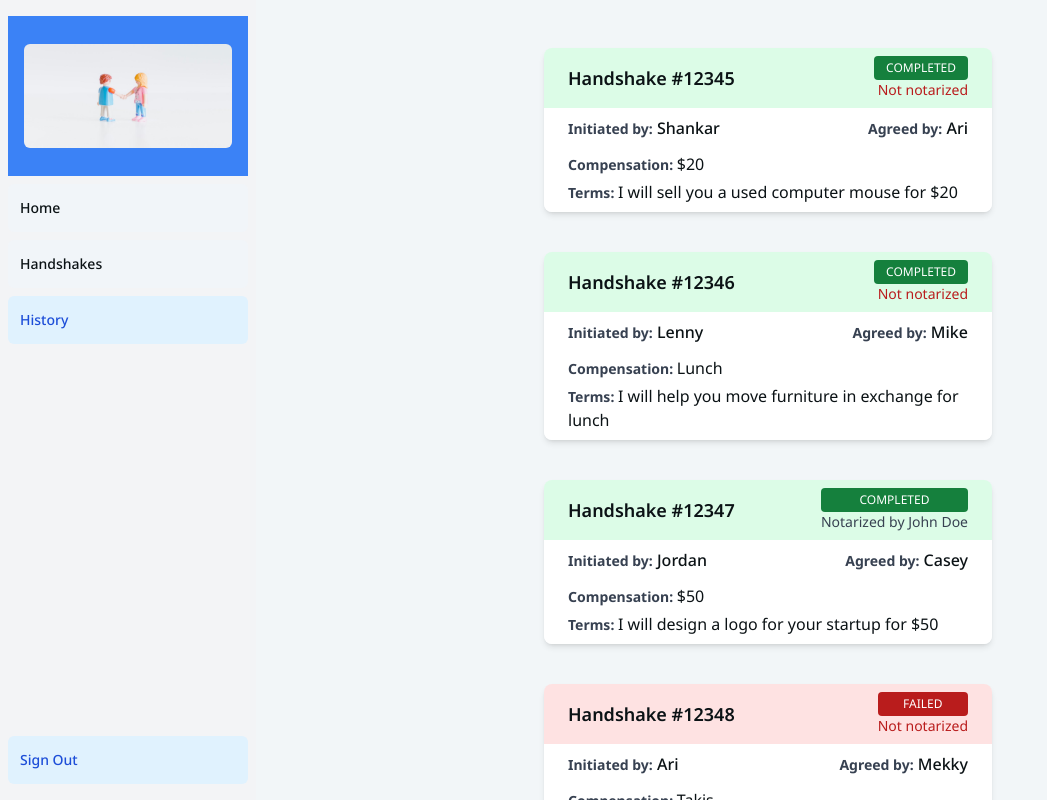
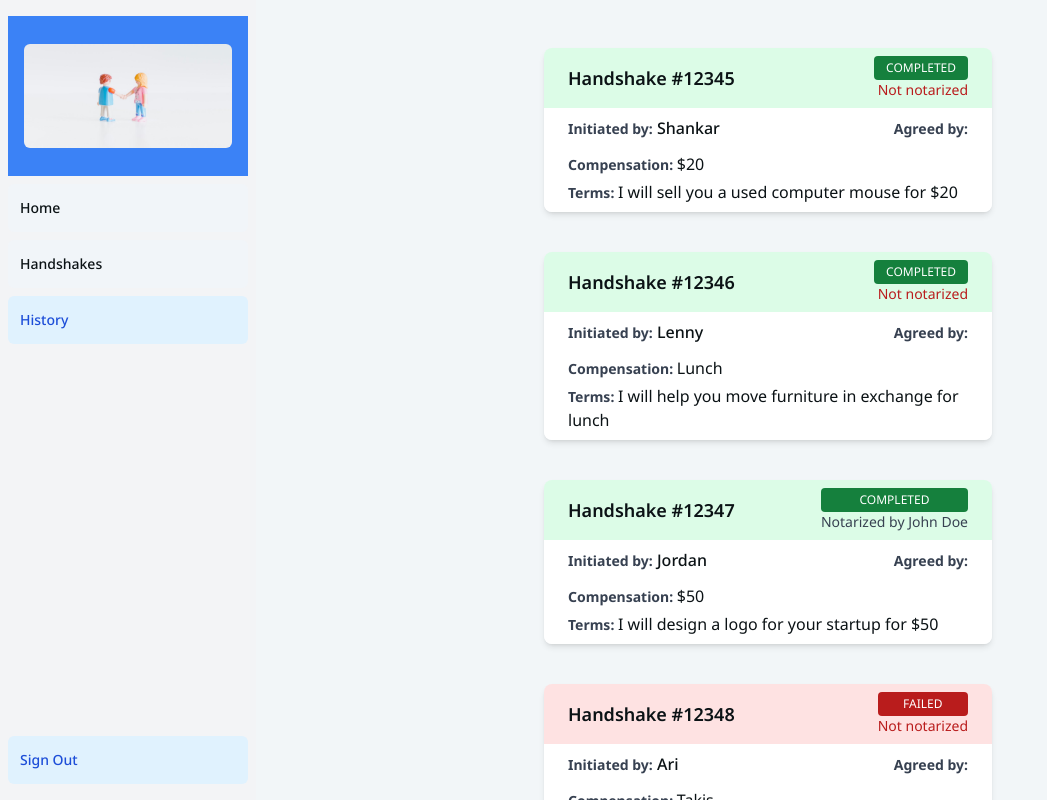
Before and after one commit to aashpis/handshakr, a Next.js app in the folder handshakr/: page /history in a window 1280 px wide. Shown: the whole page, without its empty margins (0-1047 px from the left). Built offline with nearby package versions, Linux system fonts and the light colour scheme; a web font is replaced by a local one.

Commit message:
edited agreer to agreerer

```diff
--- a/handshakr/app/handshakes/page.tsx
+++ b/handshakr/app/handshakes/page.tsx
@@ -6,7 +6,7 @@ import HandshakeCard from "../ui/handshake-card"
 const handshake = {
     id: "12345",
     initiator: "Shankar",
-    agreer: "Ari",
+    agreererer: "Ari",
     compensation: "$20",
     terms: "I will sell you a used computer mouse for $20",
     status: "",
--- a/handshakr/app/history/page.tsx
+++ b/handshakr/app/history/page.tsx
@@ -7,7 +7,7 @@ const handshakes = [
     {
         id: "12345",
         initiator: "Shankar",
-        agreer: "Ari",
+        agreererer: "Ari",
         compensation: "$20",
         terms: "I will sell you a used computer mouse for $20",
         status: "completed",
@@ -16,7 +16,7 @@ const handshakes = [
     {
         id: "12346",
         initiator: "Lenny",
-        agreer: "Mike",
+        agreererer: "Mike",
         compensation: "Lunch",
         terms: "I will help you move furniture in exchange for lunch",
         status: "completed",
@@ -25,7 +25,7 @@ const handshakes = [
     {
         id: "12347",
         initiator: "Jordan",
-        agreer: "Casey",
+        agreerer: "Casey",
         compensation: "$50",
         terms: "I will design a logo for your startup for $50",
         status: "completed",
@@ -34,7 +34,7 @@ const handshakes = [
     {
         id: "12348",
         initiator: "Ari",
-        agreer: "Mekky",
+        agreerer: "Mekky",
         compensation: "Takis",
         terms: "I will give you a bag Takis for a pizza",
         status: "failed",
@@ -43,7 +43,7 @@ const handshakes = [
     {
         id: "12349",
         initiator: "Sam",
-        agreer: "Morgan",
+        agreerer: "Morgan",
         compensation: "$100",
         terms: "I will develop a simple website for you for $100",
         status: "completed",
```
